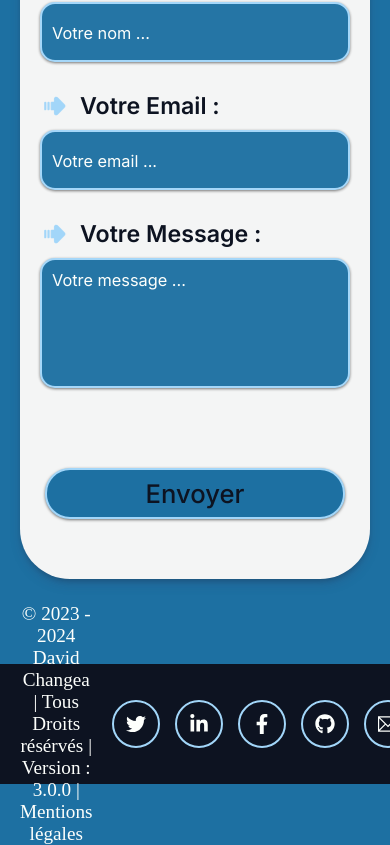
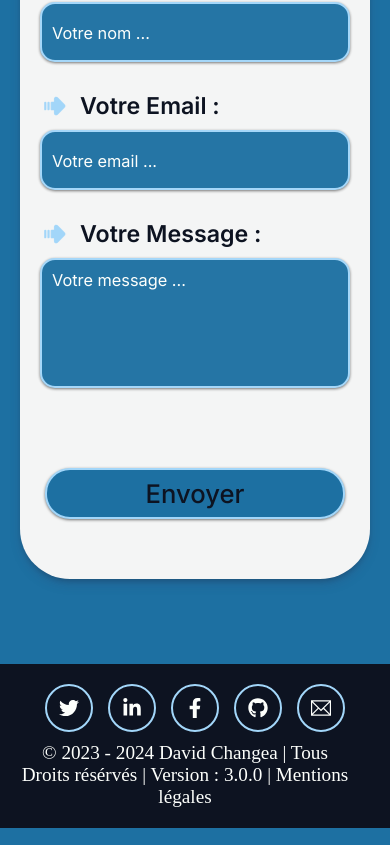
Before and after one commit to DavidDevPro/projet_12_portfolio_version_3, a React (Vite) app: page /contact in a window 390 px wide. Shown: the part 2142-2987 px from the top of the page. Built offline with nearby package versions, Linux system fonts and the light colour scheme.

Commit message:
responsive footer ok

```diff
--- a/src/sass/layout/Footer.scss
+++ b/src/sass/layout/Footer.scss
@@ -7,6 +7,13 @@
   background-color: $primary_color;
   position: relative;
   z-index: 1;
+  display: flex;
+  align-items: center;
+  transition: padding 300ms ease-out, height 300ms ease-out;
+  @media screen and (max-width: 768px) {
+    padding: 20px;
+    height: auto;
+  }
 
   &_content {
     width: 100%;
@@ -17,6 +24,12 @@
     display: flex;
     align-items: center;
     justify-content: space-between;
+    transition: flex-direction 300ms ease-out, gap 300ms ease-out;
+    @media screen and (max-width: 768px) {
+      flex-direction: column-reverse;
+      padding: 0px;
+      gap: 10px;
+    }
 
     &_copyright {
       color: $secondary100_color;
```
